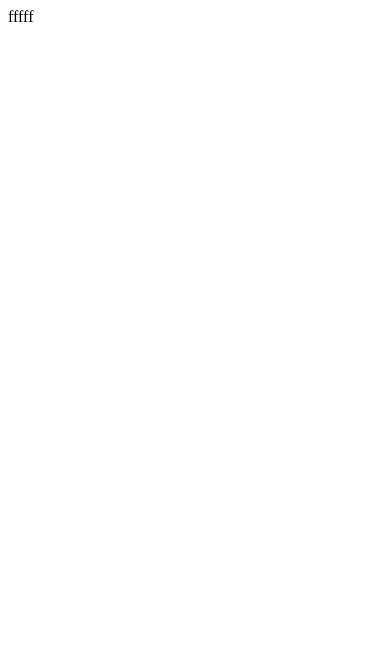
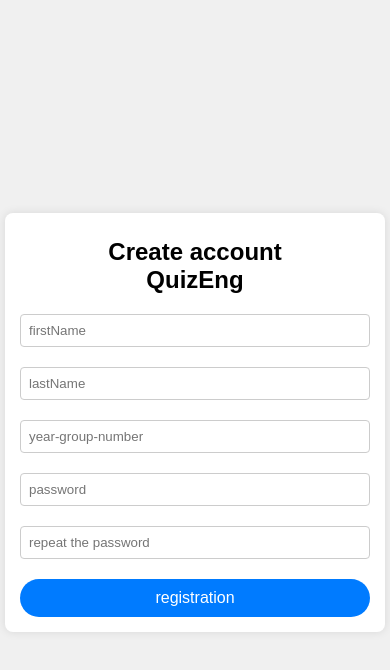
Before and after one commit to shuppet33/quizEng_test_001, a plain HTML site: page registration.html in a window 390 px wide. Drawn offline with Linux system fonts and the light colour scheme.

Commit message:
redaction Reg + Auth

```diff
--- a/registration.html
+++ b/registration.html
@@ -7,6 +7,18 @@
     <title>registration</title>
 </head>
 <body>
-fffff
+<div class="container">
+    <h2>Create account<br>QuizEng</h2>
+    <form>
+        <input type="text" id="firstName" name="firstName" required placeholder="firstName">
+        <input type="text" id="lastName" name="lastName" required placeholder="lastName">
+        <input type="text" id="group" name="group" required placeholder="year-group-number">
+        <input type="password" id="password" name="password" required placeholder="password">
+        <input type="password" id="repeatPassword" name="repeatPassword" required placeholder="repeat the password">
+        <div class="link-group">
+            <a href="#">registration</a>
+        </div>
+    </form>
+</div>
 </body>
 </html>
--- a/style/styleAuthorization.css
+++ b/style/styleAuthorization.css
@@ -129,6 +129,10 @@ a {
     text-decoration: none;
 }
 
+a:visited {
+    color: #000;
+}
+
 .container {
     background-color: #fff;
     padding: 20px;
@@ -147,6 +151,8 @@ a {
 .container form {
     display: flex;
     flex-direction: column;
+
+    width: 50%;
 }
 
 .container input {
@@ -162,35 +168,76 @@ a {
     align-items: center;
 }
 
-.link-group a:last-child {
-    padding: 10px;
+.link-group .button-link {
+    padding: 10px 15px;
     background-color: #007BFF;
     color: #fff;
     border: none;
-    border-radius: 4px;
+    border-radius: 30px;
     cursor: pointer;
 }
-.container button:hover {
+.container .button-link:hover {
     background-color: #0056b3;
 }
 
-.container button a {
-    color: #fff;
+.container .link {
+    color: #000;
+    padding: 10px 15px 10px 0;
+    color: #000;
+    border: none;
+    border-radius: 30px;
+    cursor: pointer;
 }
 
 @media (max-width: 600px) {
     .container {
         padding: 15px;
         display: block;
+
+        max-width: 350px;
     }
     .container h2 {
         font-size: 1.5em;
-        margin: 20px 0;
+        margin: 10px 0 20px 0;
     }
     .container input {
         padding: 8px;
     }
-    .container button {
-        padding: 8px;
+
+    .container form {
+        width: 100%;
+    }
+
+}
+
+@media (max-width: 480px) {
+    body {
+        align-items: stretch;
+    }
+
+    .container {
+        margin: 10px;
+        padding-top: 60px;
+    }
+
+    .container h2 {
+        font-size: 2em;
+        margin: 20px 0 40px 0;
+    }
+
+    .container input {
+        margin-bottom: 25px;
+        padding: 17px;
+
+        font-size: 17px;
+
+    }
+
+    .link-group {
+        font-size: 20px;
+    }
+
+    .link-group .button-link, .link {
+        padding: 10px 25px;
     }
 }
--- a/style/styleReg.css
+++ b/style/styleReg.css
@@ -0,0 +1,92 @@
+body {
+    font-family: Arial, sans-serif;
+    display: flex;
+    justify-content: center;
+    align-items: center;
+    height: 100vh;
+    margin: 0;
+    background-color: #f0f0f0;
+}
+
+a {
+    text-decoration: none;
+}
+
+.container {
+    background-color: #fff;
+    padding: 20px;
+    border-radius: 8px;
+    box-shadow: 0 0 10px rgba(0, 0, 0, 0.1);
+    max-width: 550px;
+    width: 100%;
+
+    display: flex;
+    justify-content: space-between;
+}
+.container h2 {
+    margin: 0;
+}
+.container form {
+    display: flex;
+    flex-direction: column;
+
+    width: 50%;
+}
+
+.container input {
+    margin-bottom: 20px;
+    padding: 10px;
+    border: 1px solid #ccc;
+    border-radius: 4px;
+}
+
+.link-group {
+    display: flex;
+    justify-content: end;
+    align-items: center;
+}
+
+.link-group a:last-child {
+    padding: 10px 15px;
+    background-color: #007BFF;
+    color: #fff;
+    border: none;
+    border-radius: 30px;
+    cursor: pointer;
+}
+.container button:hover {
+    background-color: #0056b3;
+}
+
+.container button a {
+    color: #fff;
+}
+
+@media (max-width: 600px) {
+    .container {
+        padding: 15px;
+        display: block;
+
+        max-width: 350px;
+    }
+    .container h2 {
+        font-size: 1.5em;
+        margin: 10px 0 20px 0;
+        text-align: center;
+    }
+
+    .container form {
+        width: 100%;
+    }
+    .container input {
+        padding: 8px;
+    }
+    .container button {
+        padding: 8px;
+    }
+
+    .link-group a:last-child {
+        width: 100%;
+        text-align: center;
+    }
+}
```
Also changed, not shown: authorization.html (+2 -2 lines), index.html (deleted, +0 -14 lines).
